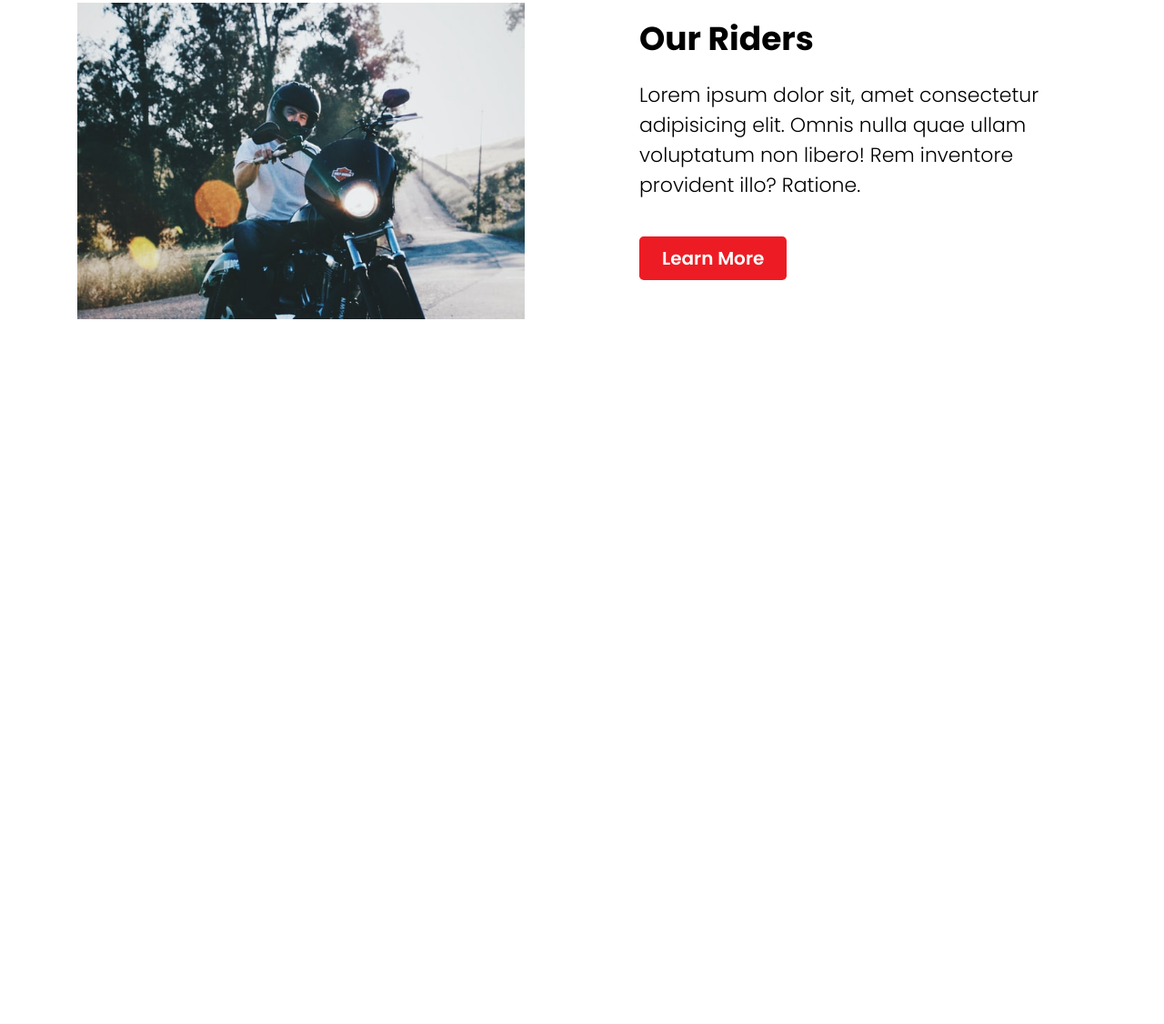
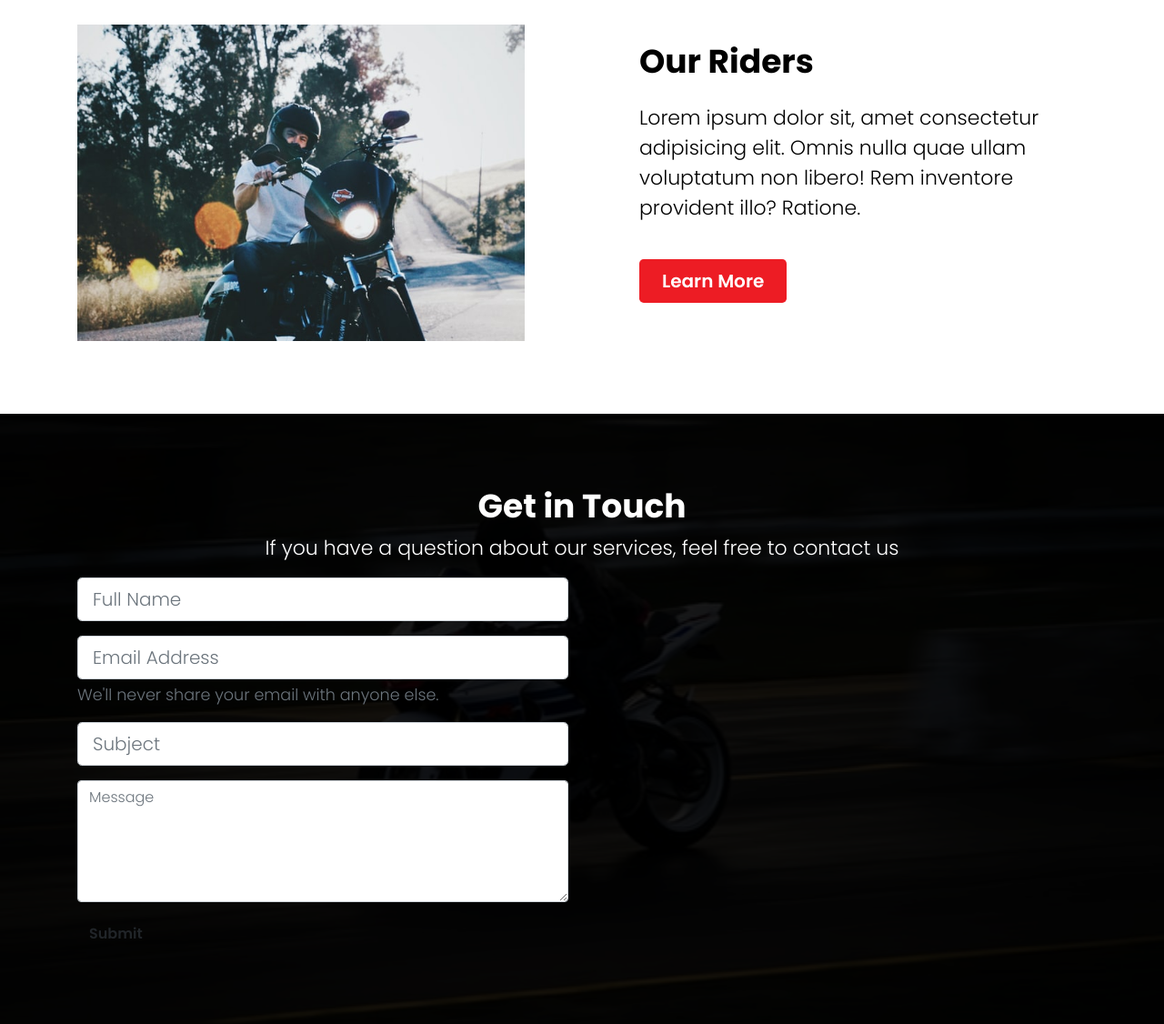
Before and after one commit to shaydeecoder/SpidIt-Up, a plain HTML site: page index.html in a window 1280 px wide. Shown: the part 1988-3114 px from the top of the page at 91% size. Before the commit the page ends 2419 px from the top, so only its background shows below. Drawn offline with nearby package versions, Linux system fonts and the light colour scheme.

Commit message:
added riders and contact section

```diff
--- a/css/style.css
+++ b/css/style.css
@@ -47,6 +47,7 @@ h3 { font-size: 32px; }
 
 .overlay {
   background: rgba(0, 0, 0, 0.9);
+  color: #fff;
 }
 
 .btn {
@@ -151,7 +152,7 @@ header .hero {
 #why ul li i {
   margin: 1rem 2rem 1rem 0;
   padding: .7rem;
-  font-size: 18px;
+  font-size: 30px;
   color: var(--base-color);
   background: #fff;
   border-radius: 20%;
@@ -170,6 +171,14 @@ header .hero {
   background: url('../img/rider.jpg') no-repeat center center/cover;
 }
 
+/* Contact */
+#contact {
+  background: url('../img/william-daigneault-AXbyizNdH_A-unsplash.jpg') no-repeat center center/cover;
+}
+
+#contact h2 {
+  margin-bottom: .5rem;
+}
 
 
 /* Responsiveness */
--- a/index.html
+++ b/index.html
@@ -164,7 +164,7 @@
     </section>
 
     <!-- Riders -->
-    <section id="riders" class="container-fluid section-spacing">
+    <section id="riders" class="container-fluid section-spacing px-0 mx-0">
       <div class="container">
         <div class="row align-items-center">
           <div class="col-lg mr-lg-5">
@@ -179,6 +179,39 @@
       </div>
     </section>
 
+    <!-- Contact -->
+    <section id="contact">
+      <div class="overlay section-spacing">
+        <div class="container">
+          <div class="text-center">
+            <h2>Get in Touch</h2>
+            <p>If you have a question about our services, feel free to contact us</p>
+          </div>
+          <div class="row">
+            <div class="col-md">
+              <form>
+                <div class="form-group">
+                  <input type="text" class="form-control form-control-lg" id="name" placeholder="Full Name">
+                </div>
+                <div class="form-group">
+                  <input type="email" class="form-control form-control-lg" id="email" aria-describedby="emailHelp" placeholder="Email Address">
+                  <small id="emailHelp" class="form-text text-muted">We'll never share your email with anyone else.</small>
+                </div>
+                <div class="form-group">
+                  <input type="text" class="form-control form-control-lg" id="subject" placeholder="Subject">
+                </div>
+                <div class="form-group">
+                  <textarea class="form-control" id="subject" rows="5" placeholder="Message"></textarea>
+                </div>
+                <button type="submit" class="btn -base">Submit</button>
+              </form>
+            </div>
+            <div class="col-md"></div>
+          </div>
+        </div>
+      </div>
+    </section>
+
 
     <!-- Optional JavaScript -->
     <!-- jQuery first, then Popper.js, then Bootstrap JS -->
```
